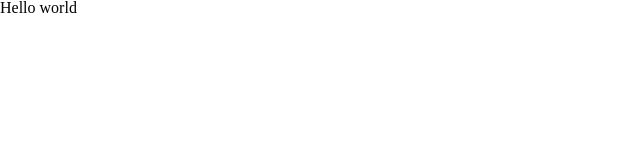
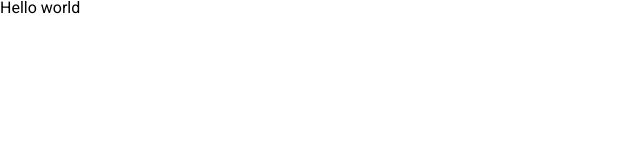
Before and after one commit to shepilova/shepilova.device-market, a plain HTML site: page index.html in a window 1280 px wide. Shown: the full height of the page, 0-640 px from the left. Drawn offline with Linux system fonts and the light colour scheme.

Commit message:
added fonts

```diff
--- a/index.html
+++ b/index.html
@@ -3,6 +3,7 @@
 <head>
 	<meta charset="UTF-8">
 	<title>Shop</title>
+	<link href="https://fonts.googleapis.com/css?family=Roboto:100,300,400,700&display=swap&subset=cyrillic" rel="stylesheet">
 	<link rel="stylesheet" href="reset.css">
 	<link rel="stylesheet" href="style.css">
 </head>
--- a/style.css
+++ b/style.css
@@ -0,0 +1,7 @@
+* {
+	box-sizing: border-box;
+}
+
+body {
+	font-family: 'Roboto', sans-serif;
+}
```
